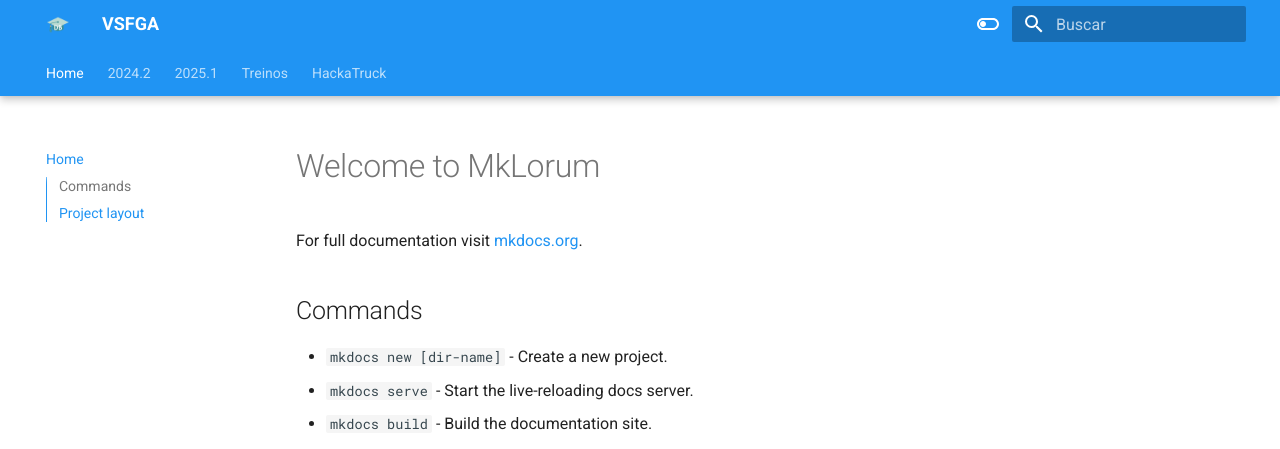
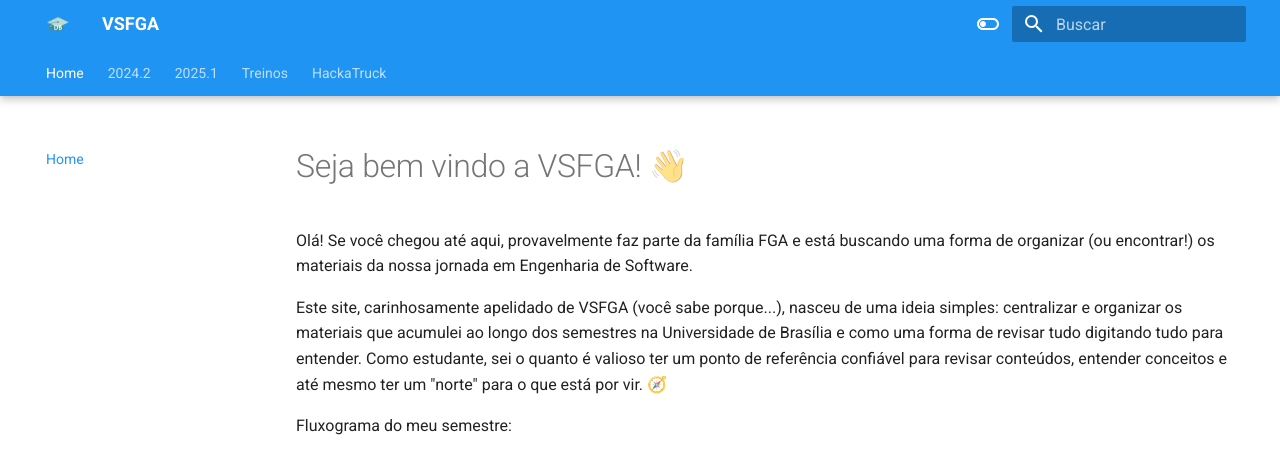
Before and after one commit to Diogo-Barboza/VSFGA, an MkDocs documentation site: the page built from docs/index.md, in a window 1280 px wide and 1331 px high. Shown: the top 449 px of the window. Built offline with MkDocs 1.6.1 and Material for MkDocs 9.7.7, drawn with Linux system fonts in a browser that asks for light colours; some of the changed text lies outside the part shown; grey boxes are pictures that could not be loaded.

Commit message:
HomePage

```diff
--- a/docs/index.md
+++ b/docs/index.md
@@ -1,17 +1,11 @@
-# Welcome to MkLorum
+# Seja bem vindo a VSFGA! 👋
 
-For full documentation visit [mkdocs.org](https://www.mkdocs.org).
+Olá! Se você chegou até aqui, provavelmente faz parte da família FGA e está buscando uma forma de organizar (ou encontrar!) os materiais da nossa jornada em Engenharia de Software.
 
-## Commands
+Este site, carinhosamente apelidado de VSFGA (você sabe porque...), nasceu de uma ideia simples: centralizar e organizar os materiais que acumulei ao longo dos semestres na Universidade de Brasília e como uma forma de revisar tudo digitando tudo para entender. Como estudante, sei o quanto é valioso ter um ponto de referência confiável para revisar conteúdos, entender conceitos e até mesmo ter um "norte" para o que está por vir. 🧭
 
-* `mkdocs new [dir-name]` - Create a new project.
-* `mkdocs serve` - Start the live-reloading docs server.
-* `mkdocs build` - Build the documentation site.
-* `mkdocs -h` - Print help message and exit.
+Fluxograma do meu semestre:
 
-## Project layout
-
-    mkdocs.yml    # The configuration file.
-    docs/
-        index.md  # The documentation homepage.
-        ...       # Other markdown pages, images and other files.
+<iframe src="images/fluxo_software.pdf" width="130%" height="800px">
+    <p>Seu navegador não suporta iframes. Você pode <a href="images/fluxo_software.pdf">clicar aqui para baixar o PDF</a>.</p>
+</iframe>
```
Also changed, not shown: 1 other file.
